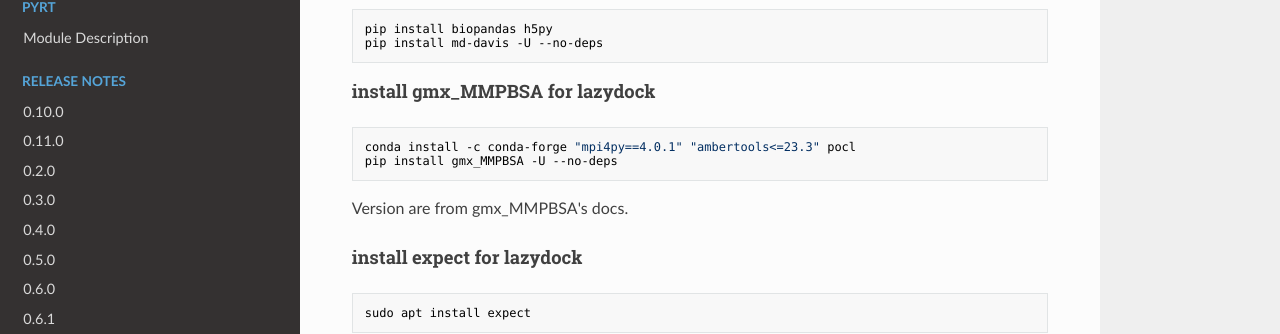
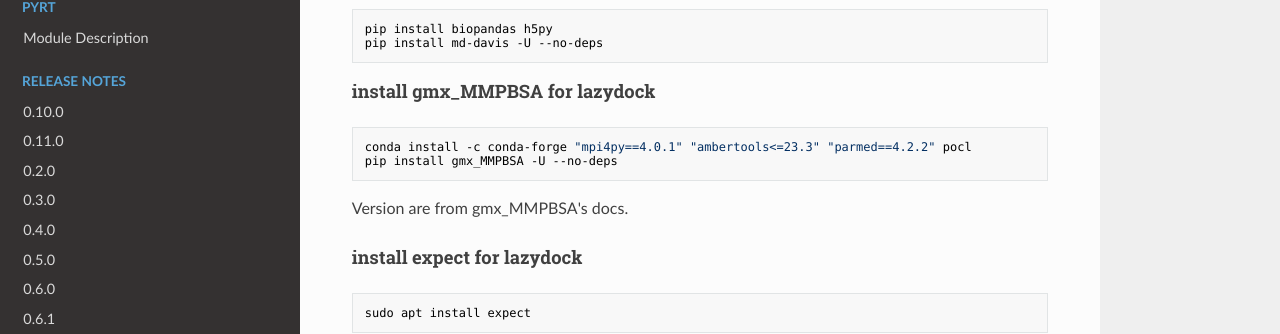
Before and after one commit to BHM-Bob/LazyDock, an MkDocs documentation site: the page built from docs/install.md, in a window 1280 px wide and 900 px high, scrolled down 944 px. Shown: the part 244-578 px from the top of the window. Built offline with MkDocs 1.6.1, drawn with Linux system fonts in a browser that asks for light colours; nearby versions of some CDN libraries.

Commit message:
docs(install): update gmx_MMPBSA installation command
- Add parmed as a dependency for gmx_MMPBSA
- Update the conda installation command in the documentation

````diff
--- a/docs/install.md
+++ b/docs/install.md
@@ -48,7 +48,7 @@ pip install md-davis -U --no-deps
 
 #### install gmx_MMPBSA for lazydock
 ```bash
-conda install -c conda-forge "mpi4py==4.0.1" "ambertools<=23.3" pocl
+conda install -c conda-forge "mpi4py==4.0.1" "ambertools<=23.3" "parmed==4.2.2" pocl
 pip install gmx_MMPBSA -U --no-deps
 ```
 Version are from gmx_MMPBSA's docs.
````
Also changed, not shown: other parts of docs/install.md (+1 -1 lines).
